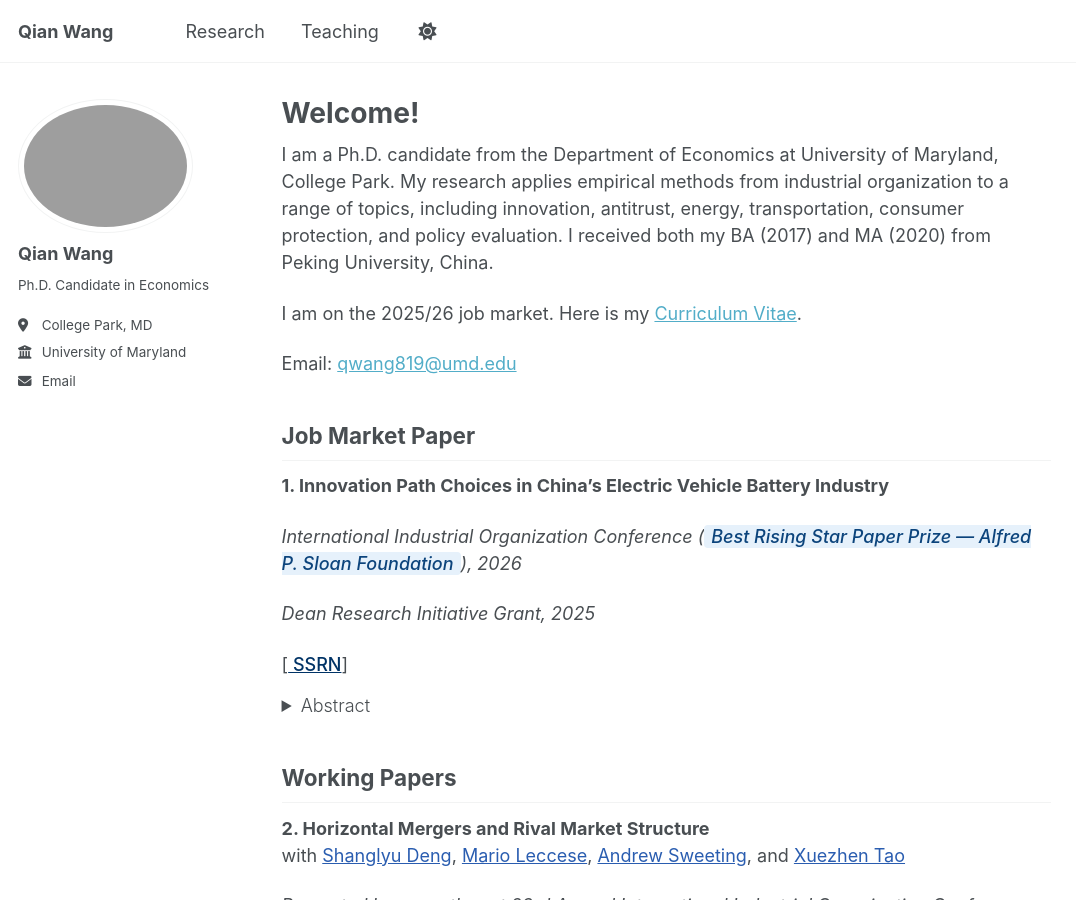
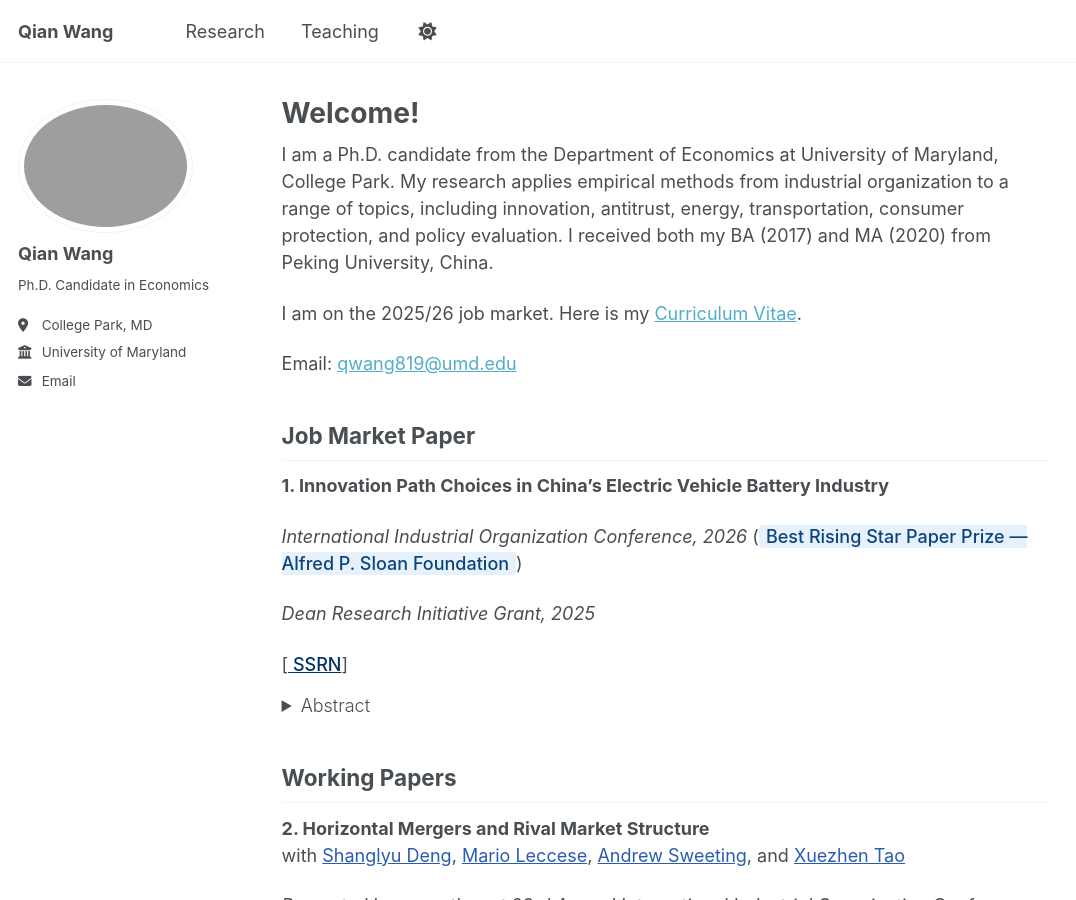
Before and after one commit to qwang819/qwang819.github.io, a Jekyll site: the page built from _pages/about.md, in a window 1280 px wide and 900 px high. Shown: the whole window, without its empty margins (0-1076 px from the left). Built offline with Jekyll 4.4.1, drawn with Linux system fonts in a browser that asks for light colours; a script that is not in the unit is left out.

Commit message:
Update about.md

```diff
--- a/_pages/about.md
+++ b/_pages/about.md
@@ -19,7 +19,8 @@ Email: <a href="mailto:qwang819@umd.edu">qwang819@umd.edu</a>
 
 **1. Innovation Path Choices in China’s Electric Vehicle Battery Industry**
 
-*International Industrial Organization Conference (<span style="background: #E6F1FB; color: #0C447C; padding: 1px 7px; border-radius: 4px; font-weight: 500;">Best Rising Star Paper Prize — Alfred P. Sloan Foundation</span>), 2026*
+*International Industrial Organization Conference, 2026*
+(<span style="background: #E6F1FB; color: #0C447C; padding: 1px 7px; border-radius: 4px; font-weight: 500;">Best Rising Star Paper Prize — Alfred P. Sloan Foundation</span>)
 
 *Dean Research Initiative Grant, 2025*
 
```
